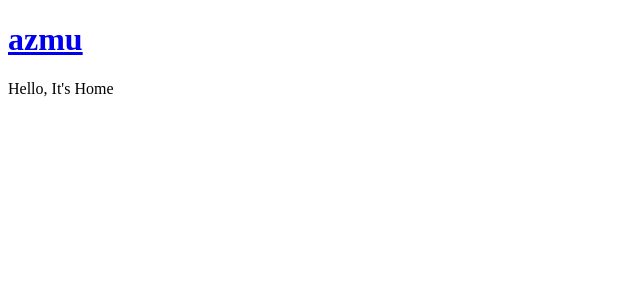
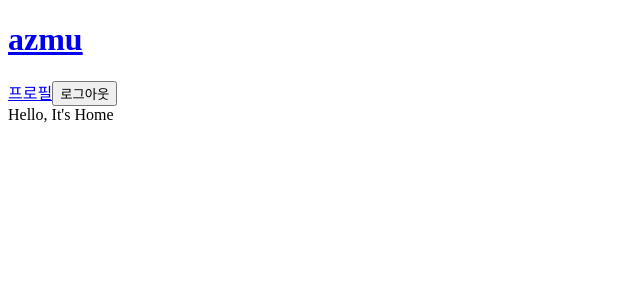
Before and after one commit to halionaz/azmu, a React (Create React App) app: page / in a window 1280 px wide. Shown: the top 300 px of the page, without its empty margins (0-640 px from the left). Built offline with nearby package versions, Linux system fonts and the light colour scheme; no server answers; sample sign-in values are in the browser's storage.

Commit message:
signout implementation

```diff
--- a/src/components/Header.js
+++ b/src/components/Header.js
@@ -1,15 +1,28 @@
+import { getAuth, signOut } from "firebase/auth";
 import { Link } from "react-router-dom";
 
 const Header = ({usr}) => {
-    console.log(usr);
+    const logout = (e) => {
+        const auth = getAuth();
+        signOut(auth).then(() => {
+            console.log("로그아웃 성공");
+        }).catch(err => {
+            console.error(err);
+        })
+    }
     return (
         <>
             <Link to="/"><h1>azmu</h1></Link>
             {
-                usr === null && (
+                usr === null ? (
                     <>
                     <Link to="/signin">로그인</Link>
                     <Link to="/signup">회원가입</Link>
+                    </>
+                ) : (
+                    <>
+                    <Link to="/profile">프로필</Link>
+                    <button onClick={logout}>로그아웃</button>
                     </>
                 )
             }
--- a/src/components/Router.js
+++ b/src/components/Router.js
@@ -1,7 +1,7 @@
-import { BrowserRouter as Router, Routes, Route } from "react-router-dom";
+import { BrowserRouter as Router, Routes, Route, Navigate } from "react-router-dom";
 import Home from "routes/Home";
 import Auth from "routes/Auth";
-import Signin from "routes/Signin";
+import Signup from "routes/Signup";
 import Header from "./Header";
 
 const AppRouter = ({usr}) => {
@@ -10,8 +10,8 @@ const AppRouter = ({usr}) => {
             <Header usr={usr}></Header>
             <Routes>
                 <Route path="/" element={<Home />}></Route>
-                <Route path="/signin" element={<Auth />}></Route>
-                <Route path="/signup" element={<Signin />}></Route>
+                {usr ===null ? (<Route path="/signin" element={<Auth />}></Route>) : (<Route path="/signin" element={<Navigate replace to="/"></Navigate>}></Route>)}
+                {usr ===null ? (<Route path="/signup" element={<Signup />}></Route>) : (<Route path="/signup" element={<Navigate replace to="/"></Navigate>}></Route>)}
             </Routes>
         </Router>
     )
--- a/src/routes/Signin.js
+++ b/src/routes/Signup.js
@@ -1,7 +1,7 @@
 import { createUserWithEmailAndPassword, getAuth } from "firebase/auth";
 import { useState } from "react";
 
-const Signin = () => {
+const Signup = () => {
     const [usrID, setUsrID] = useState("");
     const [usrPD, setUsrPD] = useState("");
 
@@ -51,4 +51,4 @@ const Signin = () => {
     );
 };
 
-export default Signin;
+export default Signup;
```
